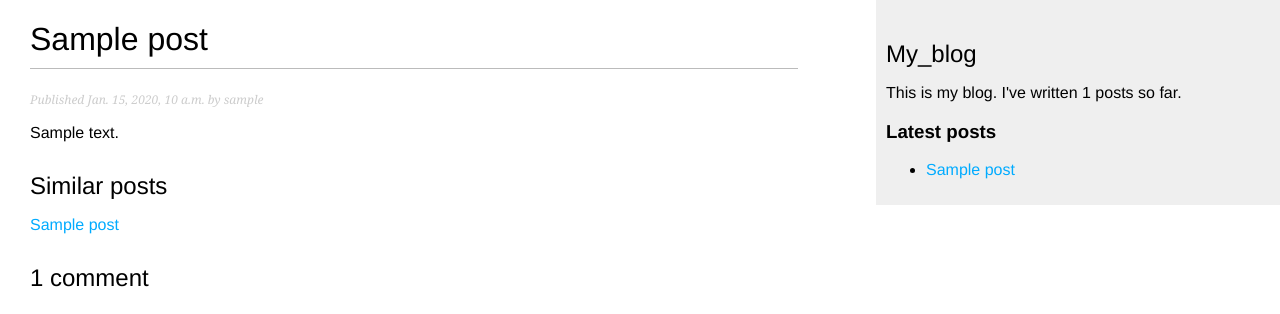
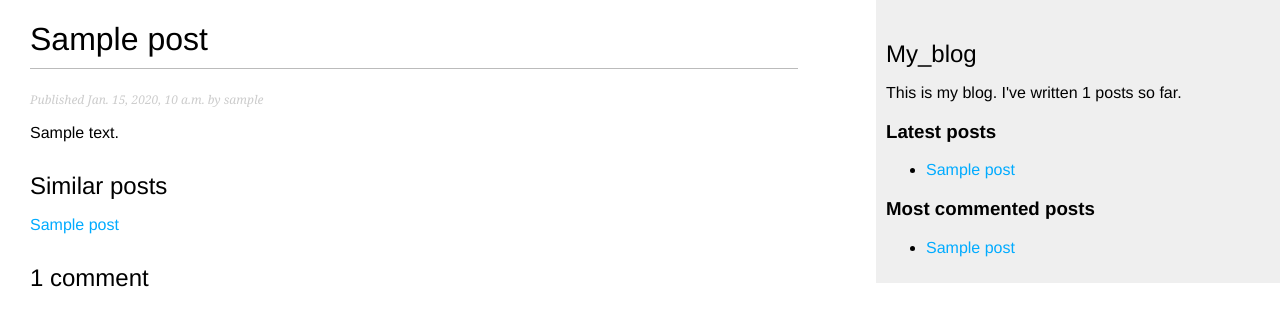
Before and after one commit to Oukey/My_exp_blog, a Django app: template mysite/blog/templates/blog/post/detail.html in a window 1280 px wide. Shown: the top 314 px of the page. Run offline with Django 3.2, Linux system fonts and the light colour scheme; tables that the repository leaves empty hold one stand-in row (values such as "Sample post"); the template is opened without the code that fills it: values that come from a table or form of the project are taken from there, most other values are stand-ins (such as "Sample title", 1, 10 or a date in 2020); parts of the project's set-up code (start-up, migrations or seed data) failed here and were passed over.

Commit message:
lобавлен тэг вывода наиболее комментируемых постов

```diff
--- a/mysite/blog/templates/blog/base.html
+++ b/mysite/blog/templates/blog/base.html
@@ -17,6 +17,13 @@
     <p>This is my blog. I've written {% total_posts %} posts so far.</p>
     <h3>Latest posts</h3>
     {% show_latest_posts 3 %}
+    <h3>Most commented posts</h3>
+    {% get_most_commented_posts as most_commented_posts %}
+    <ul>
+      {% for post in most_commented_posts %}
+        <li><a href="{{ post.get_absolute_url }}">{{ post.title }}</a></li>
+    {% endfor %}
+    </ul>
   </div>
 </body>
 </html>
--- a/mysite/blog/templatetags/blog_tags.py
+++ b/mysite/blog/templatetags/blog_tags.py
@@ -2,6 +2,7 @@
 """Модуль для собственных тегов"""
 
 from django import template
+from django.db.models import Count
 from ..models import Post
 
 register = template.Library()
@@ -17,3 +18,8 @@ def total_posts():
 def show_latest_posts(count=5):
     latest_posts = Post.published.order_by('-publish')[:count]
     return {'latest_posts': latest_posts}
+
+
+@register.simple_tag
+def get_most_commented_posts(count=5):
+    return Post.published.annotate(total_comments=Count('comments')).order_by('-total_comments')[:count]
```
